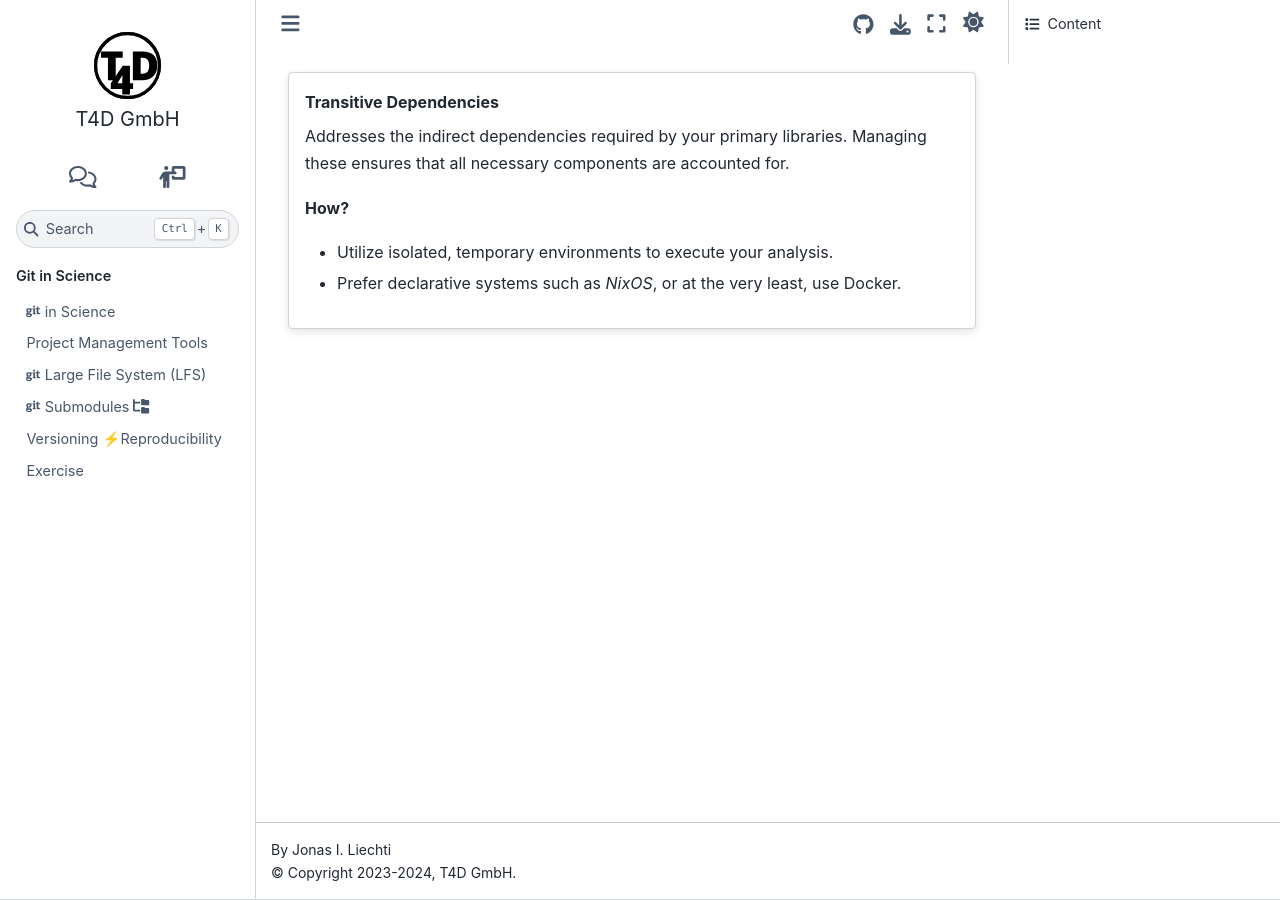
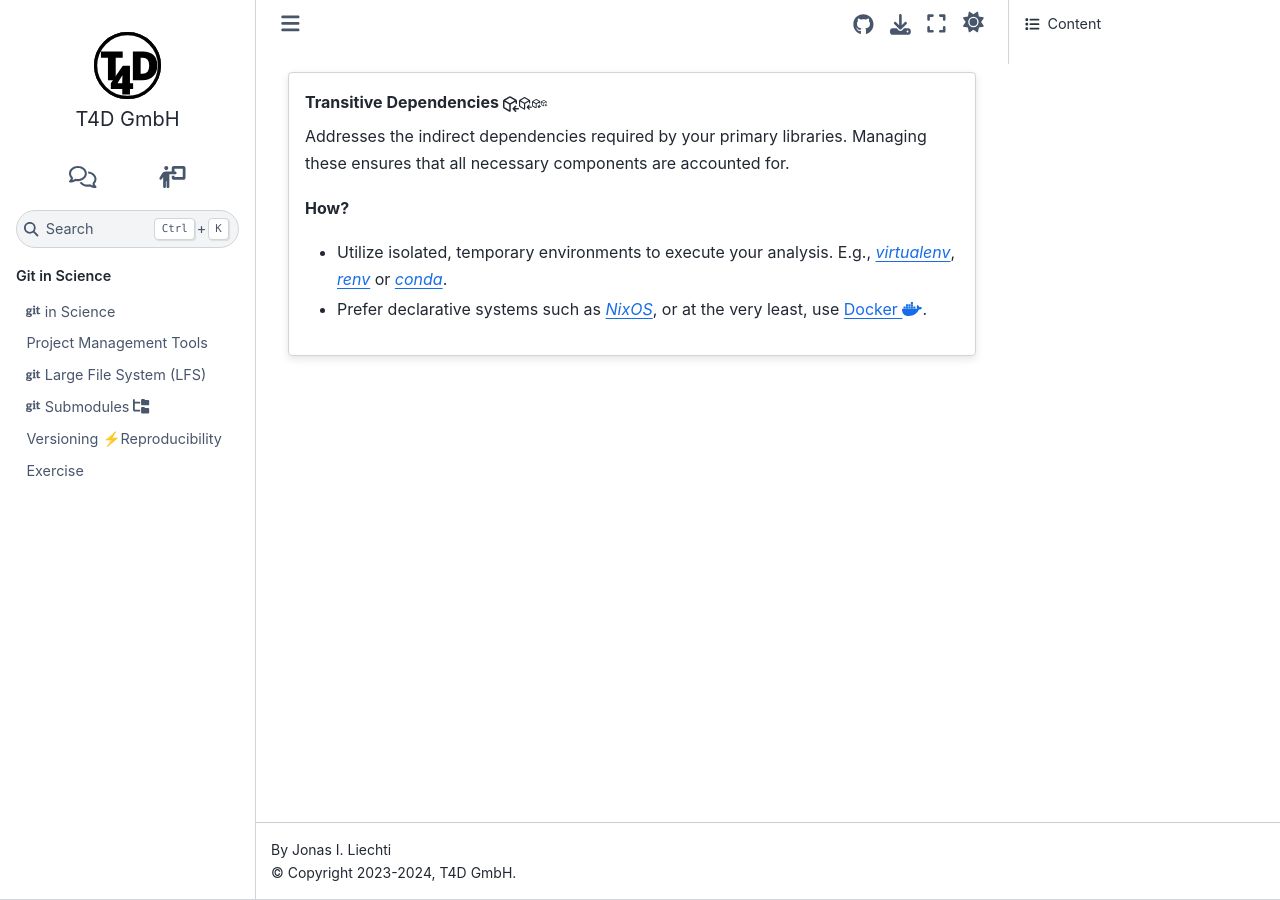
Before and after one commit to t4d-gmbh/git-and-science, a Sphinx documentation site: the page built from source/content/versioning_vs_reproducibility/reproduce/transitive_dependencies.md, in a window 1280 px wide. Built offline with Sphinx 7.4.7 and the Sphinx Book theme 1.1.4, drawn with Linux system fonts in a browser that asks for light colours; the version number could not be read and is left out; some of the changed lines change nothing that is shown.

Commit message:
added renv and links

```diff
--- a/source/content/versioning_vs_reproducibility/reproduce/transitive_dependencies.md
+++ b/source/content/versioning_vs_reproducibility/reproduce/transitive_dependencies.md
@@ -1,10 +1,10 @@
-{% if slide %}####{%else%}:::{card}{%endif%} Transitive Dependencies
+{% if slide %}####{%else%}:::{card}{%endif%} Transitive Dependencies {octicon}`package-dependencies`{octicon}`package-dependencies;0.8em`{octicon}`package-dependencies;0.6em`{octicon}`package-dependencies;0.4em`
 Addresses the indirect dependencies required by your primary libraries.
 Managing these ensures that all necessary components are accounted for.
 
 **How?**
 
-- Utilize isolated, temporary environments to execute your analysis.
-- Prefer declarative systems such as _NixOS_, or at the very least, use Docker.
+- Utilize isolated, temporary environments to execute your analysis. E.g., [_virtualenv_](https://virtualenv.pypa.io/en/latest/), [_renv_](https://rstudio.github.io/renv/articles/renv.html) or [_conda_](https://docs.conda.io/projects/conda/en/latest/user-guide/getting-started.html    ).
+- Prefer declarative systems such as [_NixOS_](https://nixos.org/), or at the very least, use [Docker <i class="fa-brands fa-docker"></i>](https://www.docker.com/).
 
 {%if page %}:::{%endif%}
```
